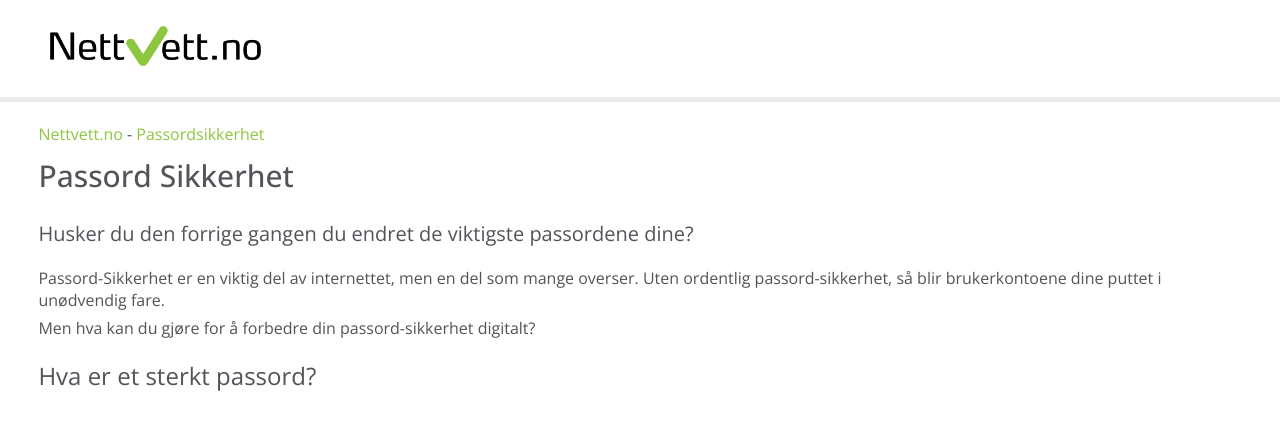
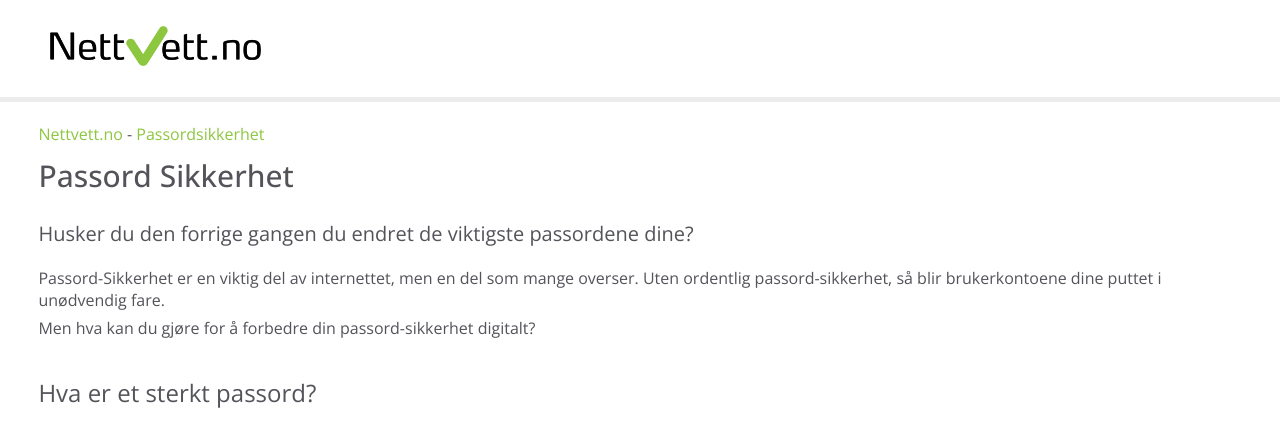
Before and after one commit to twomuchCatsriel/PasswordSafety, a React (Vite) app in the folder PasswordSafety/: page / in a window 1280 px wide. Shown: the top 446 px of the page. Built offline with nearby package versions, Linux system fonts and the light colour scheme.

Commit message:
Move Subheader further down

```diff
--- a/PasswordSafety/src/index.css
+++ b/PasswordSafety/src/index.css
@@ -49,4 +49,5 @@ nav ul{
 
 .subheaderText{
   font-weight: 400;
+  margin-top: 3%;
 }
```
